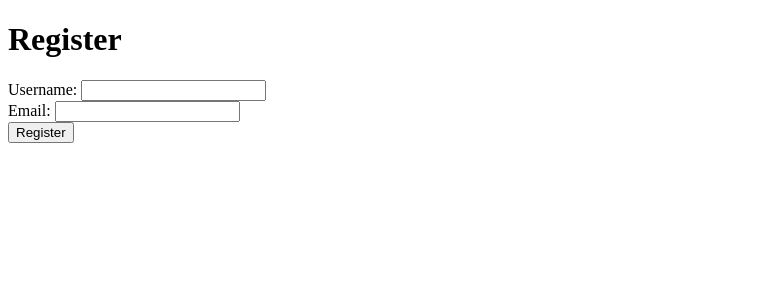
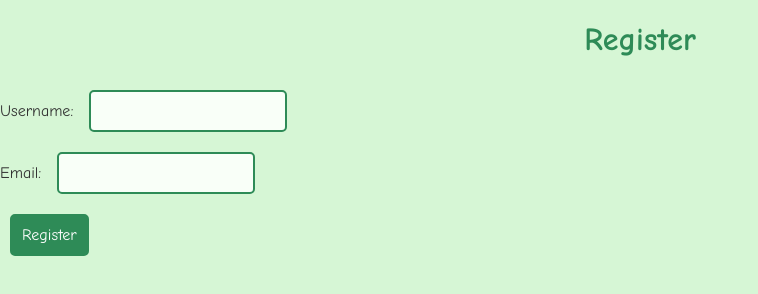
Before and after one commit to ZhixuanL/CS5610_final_project, a website: page public/register.html in a window 1280 px wide. Shown: the whole page, without its empty margins (0-758 px from the left). Drawn offline with Linux system fonts and the light colour scheme.

Commit message:
add css style

```diff
--- a/public/register.html
+++ b/public/register.html
@@ -4,6 +4,7 @@
     <meta charset="UTF-8">
     <meta name="viewport" content="width=device-width, initial-scale=1.0">
     <title>Register</title>
+    <link rel="stylesheet" href="style.css">
 </head>
 <body>
     <h1>Register</h1>
--- /dev/null
+++ b/public/style.css
@@ -0,0 +1,33 @@
+body{
+    background-color: #D6F6D5;
+    font-family: 'Comic Sans MS', 'Comic Sans', cursive;
+    color:#333;
+    margin:0;
+    padding:0;
+}
+
+h1,h2,h3{
+    color: #2E8B57;
+    text-align: center;
+}
+
+input[type="text"], input[type="email"], button{
+    font-family: inherit;
+    font-size: 1rem;
+    padding: 10px;
+    margin: 10px;
+    border: 2px solid #2E8B57;
+    border-radius: 5px;
+    background-color: #F9FFF8;
+}
+
+button {
+    background-color: #2E8B57;
+    color: white;
+    cursor: pointer;
+    transition: background-color 0.3s ease;
+}
+
+button:hover {
+    background-color: #3CB371;
+}
```
Also changed, not shown: 1 other file.
